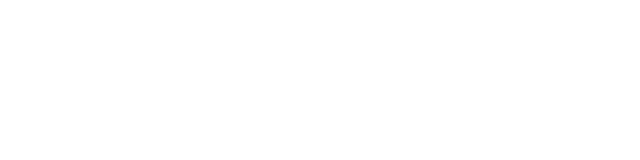
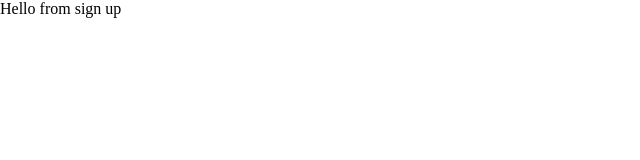
Before and after one commit to KeelGlobal/Engineering-Frontend, a React (Create React App) app: page /sign-up in a window 1280 px wide. Shown: the top 160 px of the page, without its empty margins (0-640 px from the left). Built offline with nearby package versions, Linux system fonts and the light colour scheme.

Commit message:
Refactored the pages section

```diff
--- a/src/App.js
+++ b/src/App.js
@@ -1,7 +1,8 @@
 import { BrowserRouter as Router, Route, Switch } from 'react-router-dom';
-import SignIn from './Components/SignIn-2/SignIn';
-import NavBar from './Components/SignIn-2/NavBar';
+import SignIn from './Pages/Sign-In/SignIn';
+import NavBar from './Pages/Sign-In/NavBar';
 import PermanentDrawerLeft from './Components/Drawer/Drawer';
+import SignUp from './Pages/Sign-Up/SignUp';
 
 function App() {
   return (
@@ -16,6 +17,9 @@ function App() {
           <NavBar />
           <SignIn />
         </Route>
+        <Route exact path="/sign-up">
+          <SignUp />
+        </Route>
         <Route path="/dashboard">
           <PermanentDrawerLeft />
         </Route>
--- a/src/Components/SignIn-2/SignIn.css
+++ b/src/Pages/Sign-In/SignIn.css
@@ -1,3 +1,7 @@
+body {
+  background-image: radial-gradient(#fae4ea 5%, #fae4ea 15%, #ffffff 60%);
+}
+
 h2 {
   padding-top: 60px;
   margin-right: 55%;
--- /dev/null
+++ b/src/Pages/Sign-Up/SignUp.css
@@ -0,0 +1,3 @@
+body {
+  background: white;
+}
--- /dev/null
+++ b/src/Pages/Sign-Up/SignUp.jsx
@@ -0,0 +1,8 @@
+import React from 'react';
+import './SignUp.css';
+
+function SignUp() {
+  return <div>Hello from sign up</div>;
+}
+
+export default SignUp;
--- a/src/index.css
+++ b/src/index.css
@@ -14,7 +14,6 @@
 
 body {
   background: #ffffff;
-  background-image: radial-gradient(#fae4ea 5%, #fae4ea 15%, #ffffff 60%);
   background-size: 700px 70%;
   background-position: 1% 60%;
   background-repeat: no-repeat;
```
Also changed, not shown: src/Pages/Sign-In/NavBar.css (renamed from src/Components/SignIn-2/NavBar.css), src/Pages/Sign-In/NavBar.jsx (renamed from src/Components/SignIn-2/NavBar.jsx), src/Pages/Sign-In/SignIn.jsx (renamed from src/Components/SignIn-2/SignIn.jsx).
